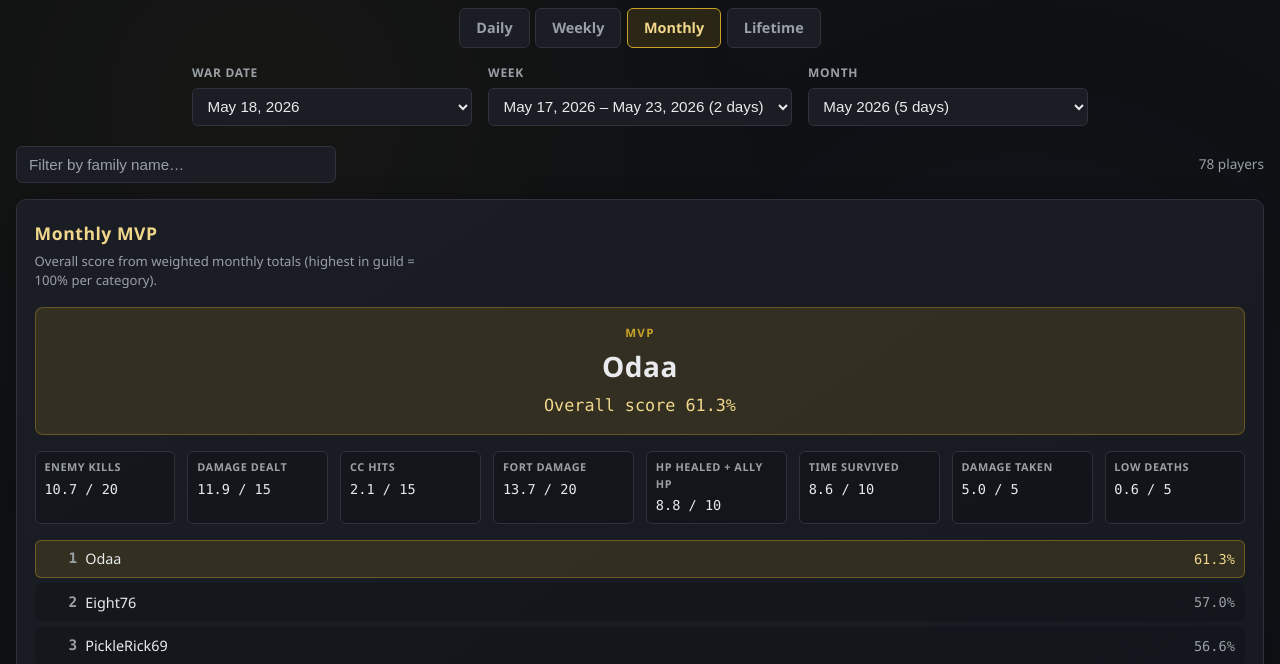
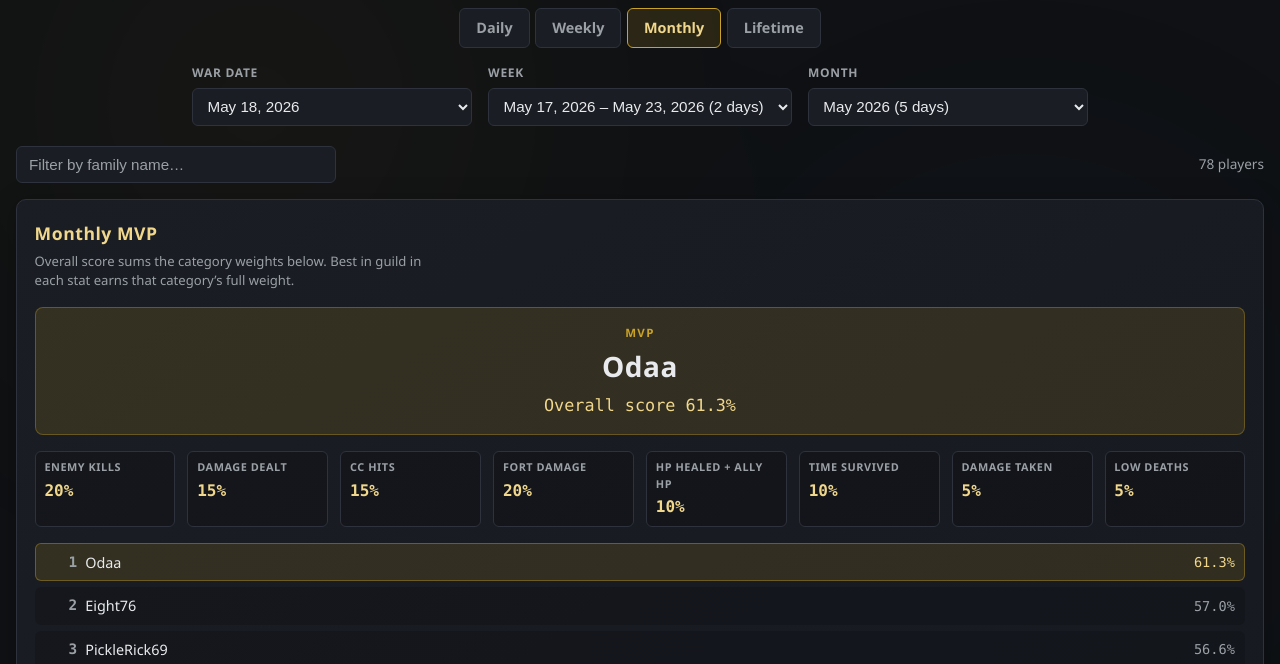
Before and after one commit to paulbrowndd/FRAG, a plain HTML site: page index.html in a window 1280 px wide. Both pictures are taken after a click on the tab "Monthly". Shown: the part 136-800 px from the top of the page. Drawn offline with Linux system fonts and the light colour scheme.

Commit message:
Add files via upload

```diff
--- a/app.js
+++ b/app.js
@@ -333,10 +333,9 @@
     return `${(score * 100).toFixed(1)}%`;
   }
 
-  function formatMvpComponentPts(partValue, weight) {
-    const pts = partValue * 100;
-    const maxPts = weight * 100;
-    return `${pts.toFixed(1)} / ${maxPts.toFixed(0)}`;
+  function formatMvpWeight(weight) {
+    const pct = weight * 100;
+    return Number.isInteger(pct) ? `${pct}%` : `${pct.toFixed(1)}%`;
   }
 
   function renderMvpSection(rows) {
@@ -355,13 +354,12 @@
       <p class="mvp-winner-score">Overall score ${escapeHtml(formatMvpScore(winner.score))}</p>
     `;
 
-    mvpBreakdown.innerHTML = MVP_COMPONENTS.map((c) => {
-      const partVal = winner.parts[c.key];
-      return `<div>
+    mvpBreakdown.innerHTML = MVP_COMPONENTS.map(
+      (c) => `<div>
         <dt>${escapeHtml(c.label)}</dt>
-        <dd>${escapeHtml(formatMvpComponentPts(partVal, c.weight))}</dd>
-      </div>`;
-    }).join("");
+        <dd class="mvp-weight">${escapeHtml(formatMvpWeight(c.weight))}</dd>
+      </div>`
+    ).join("");
 
     mvpLeaderboard.innerHTML = topN
       .map((entry, i) => {
--- a/index.html
+++ b/index.html
@@ -62,7 +62,10 @@
       <section id="mvp-section" class="mvp-section" hidden aria-labelledby="mvp-heading">
         <div class="mvp-head">
           <h2 id="mvp-heading" class="mvp-title">Monthly MVP</h2>
-          <p class="mvp-sub">Overall score from weighted monthly totals (highest in guild = 100% per category).</p>
+          <p class="mvp-sub">
+            Overall score sums the category weights below. Best in guild in each stat earns that
+            category’s full weight.
+          </p>
         </div>
         <div class="mvp-winner" id="mvp-winner"></div>
         <dl id="mvp-breakdown" class="mvp-breakdown"></dl>
--- a/styles.css
+++ b/styles.css
@@ -473,6 +473,12 @@ footer a {
   font-family: var(--mono);
 }
 
+.mvp-breakdown dd.mvp-weight {
+  font-size: 1rem;
+  font-weight: 600;
+  color: #f0d78c;
+}
+
 .mvp-leaderboard {
   list-style: none;
   margin: 0;
```
